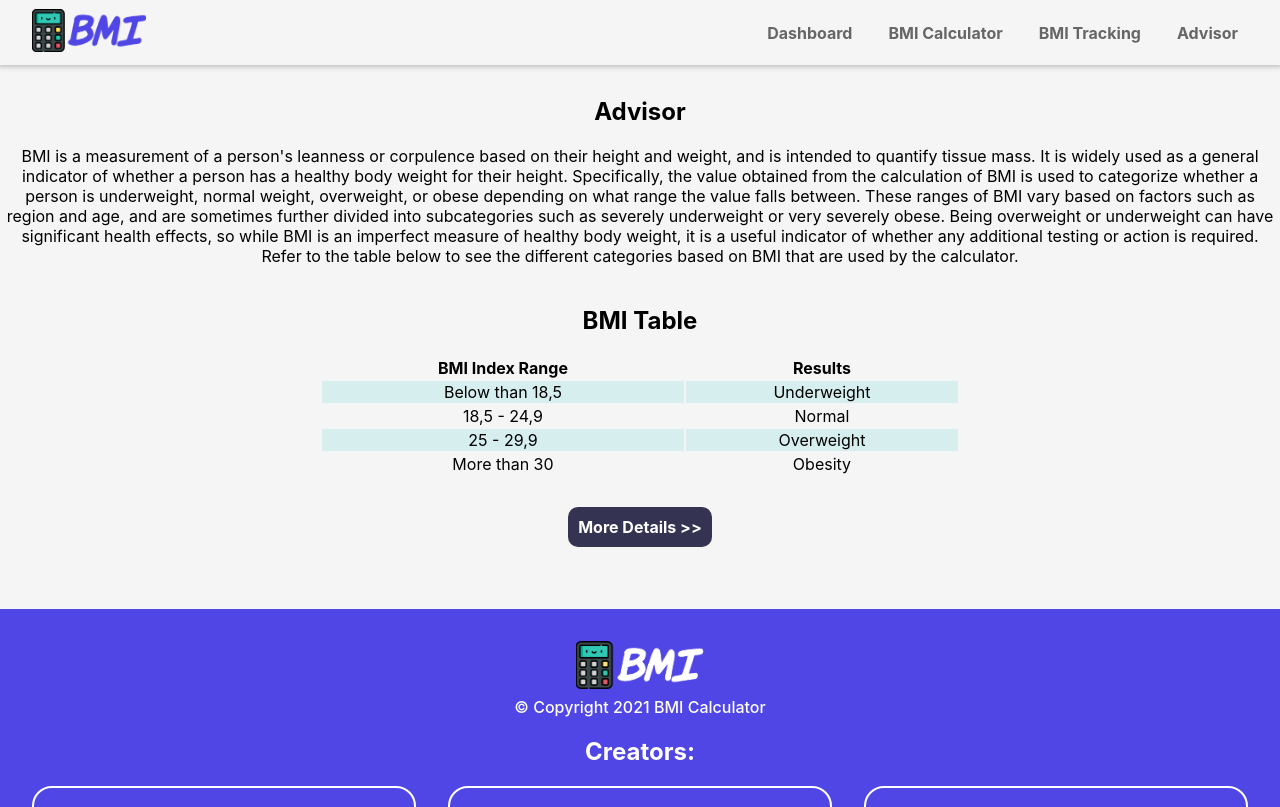
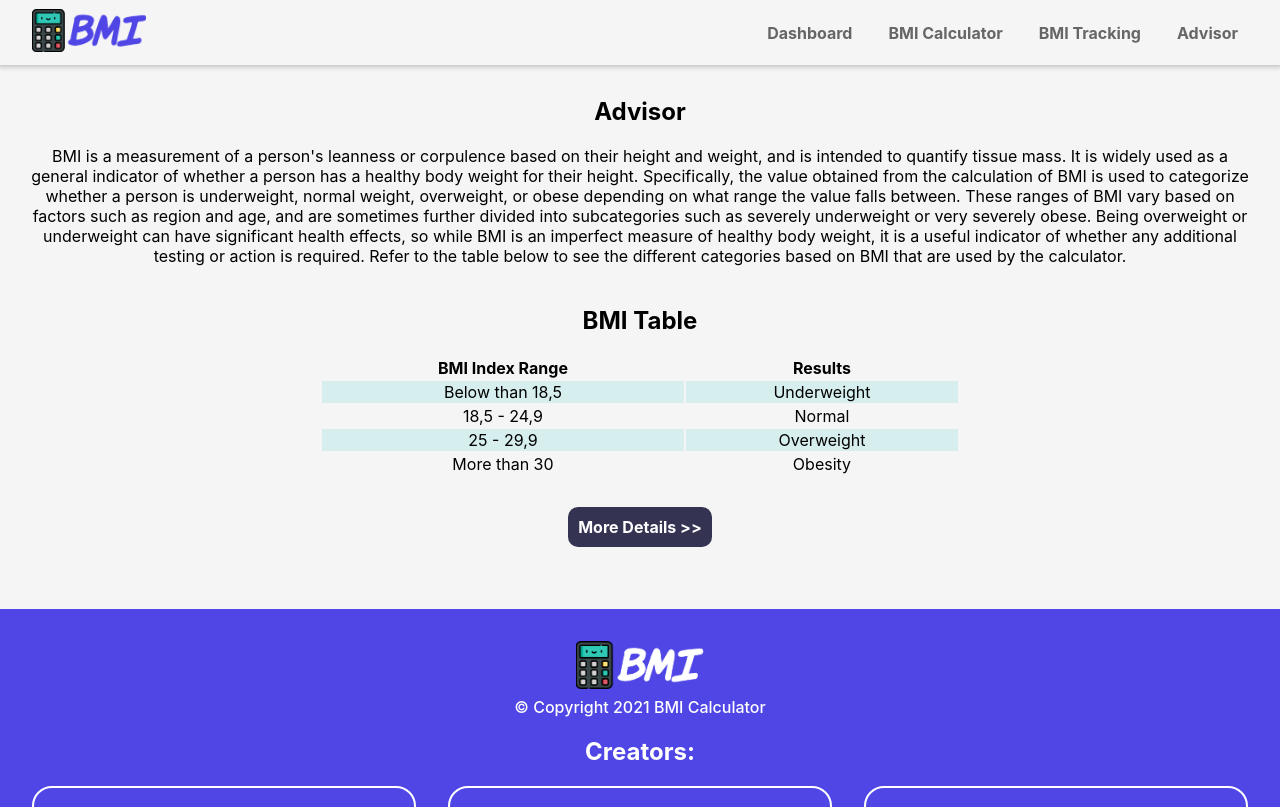
Before and after one commit to lukast2410/BMI_Calculator, a React (Create React App) app: page /advisor in a window 1280 px wide. Shown: the top 807 px of the page. Built offline with nearby package versions, Linux system fonts and the light colour scheme.

Commit message:
Add Margin in Advisor

```diff
--- a/src/pages/Advisor.jsx
+++ b/src/pages/Advisor.jsx
@@ -23,12 +23,9 @@ export default function Advisor() {
     <div className="advisorContent">
       {/* isi disini ya untuk Advisor */}
       <h2>Advisor</h2>
-
+      <p className='advisorText'>
       BMI is a measurement of a person's leanness or corpulence based on their height and weight, and is intended to quantify tissue mass. It is widely used as a general indicator of whether a person has a healthy body weight for their height. Specifically, the value obtained from the calculation of BMI is used to categorize whether a person is underweight, normal weight, overweight, or obese depending on what range the value falls between. These ranges of BMI vary based on factors such as region and age, and are sometimes further divided into subcategories such as severely underweight or very severely obese. Being overweight or underweight can have significant health effects, so while BMI is an imperfect measure of healthy body weight, it is a useful indicator of whether any additional testing or action is required. Refer to the table below to see the different categories based on BMI that are used by the calculator.
-
-      <br />
-      <br />
-
+      </p>
       <div className="table-bmi">
         <h2>BMI Table</h2>
         <table width="50%">
--- a/src/styles/Advisor.css
+++ b/src/styles/Advisor.css
@@ -47,3 +47,7 @@ tr:nth-child(even) {
   color: #353352;
   font-weight: 700;
 }
+
+.advisorText{
+  margin: 1rem 1.5rem 2.5rem 1.5rem;
+}
```
